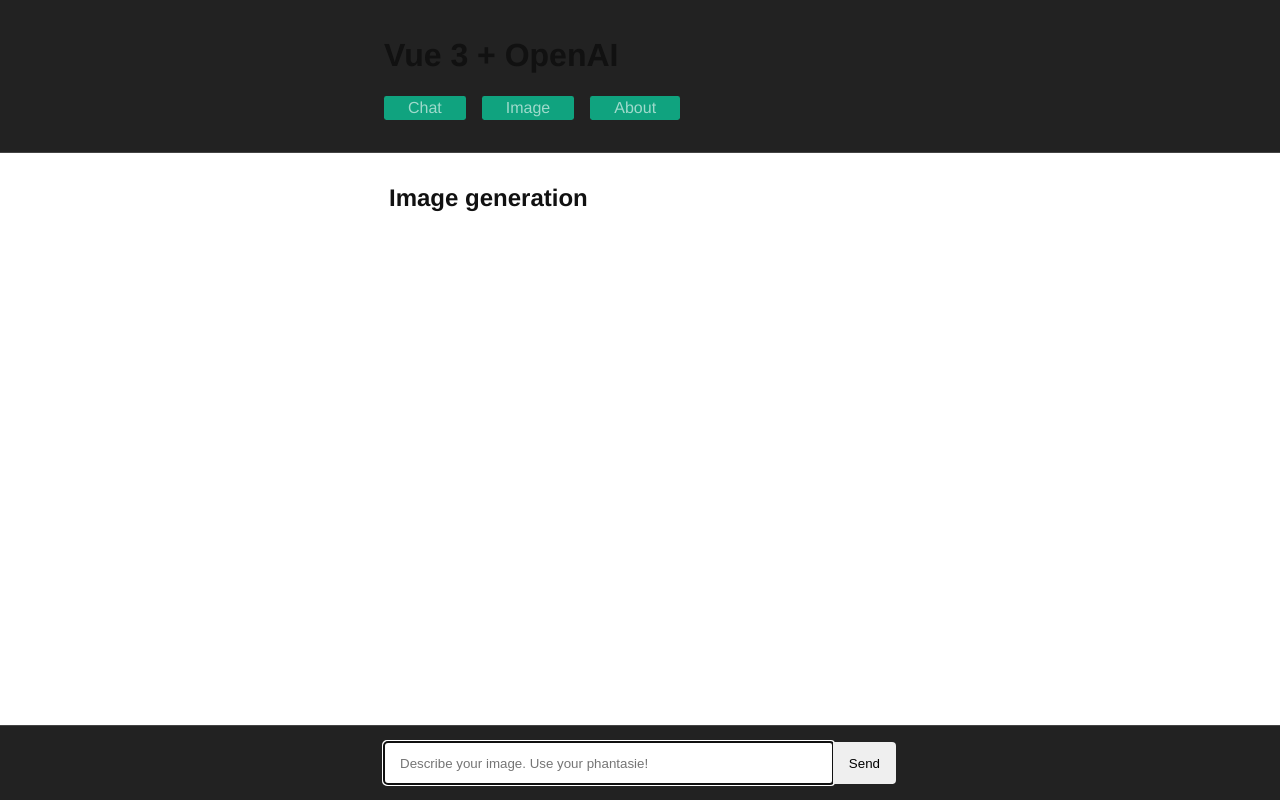
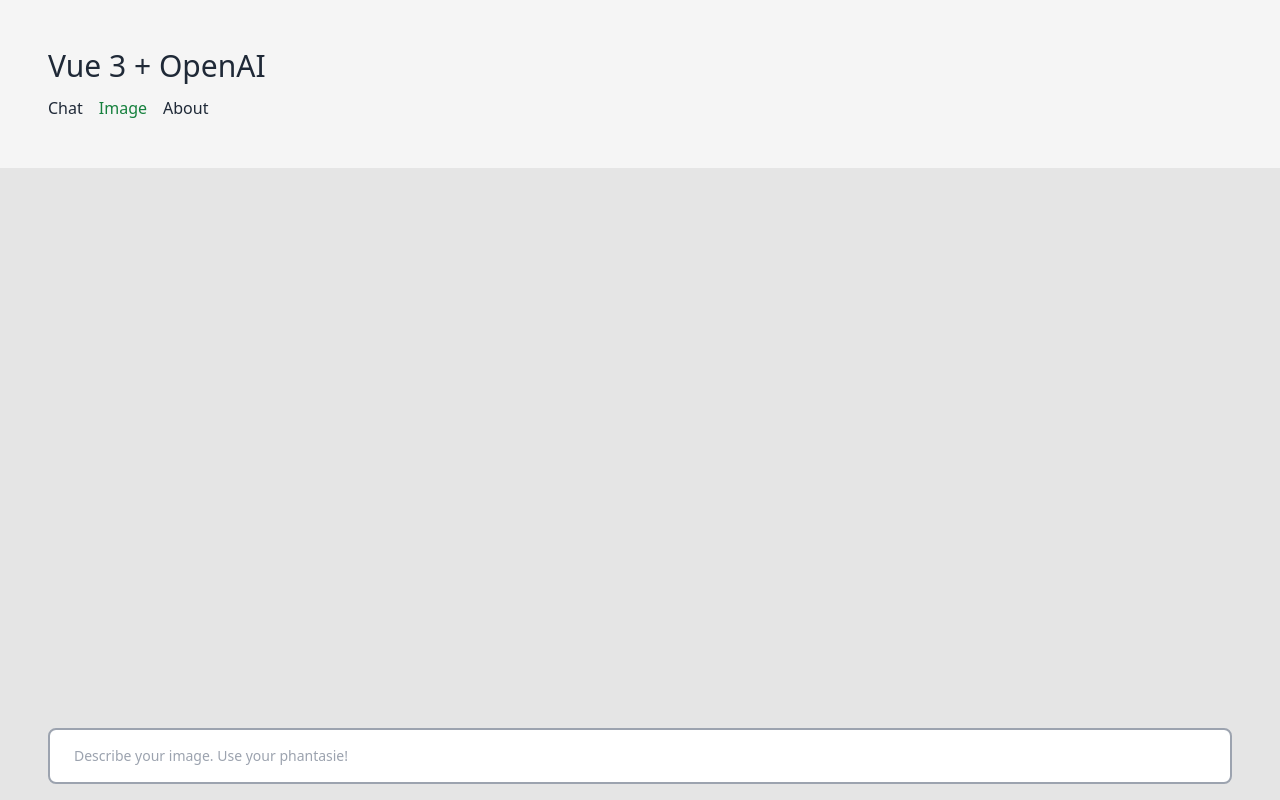
Before and after one commit to vergissberlin/example-openai-vuejs, a Vue app: page /image in a window 1280 px wide. Built offline with nearby package versions, Linux system fonts and the light colour scheme.

Commit message:
Use tailwind for styling

```diff
--- a/index.html
+++ b/index.html
@@ -6,10 +6,11 @@
     <link rel="icon" href="https://upload.wikimedia.org/wikipedia/commons/c/c2/Robot_icon_%28WMF%29.svg">
     <meta name="viewport" content="width=device-width, initial-scale=1.0">
     <title>Vue3 + OpenAI example</title>
+    <script src="https://cdn.tailwindcss.com"></script>
 </head>
 
-<body>
-    <div id="app"></div>
+<body class="bg-neutral-200 text-gray-800 dark:bg-neutral-800 dark:text-gray-200 flex h-screen w-screen">
+    <div id="app" class="flex flex-col h-screen justify-between  w-screen"></div>
     <script type="module" src="/src/main.ts"></script>
 </body>
 
--- a/src/App.vue
+++ b/src/App.vue
@@ -3,104 +3,18 @@
 </script>
 
 <template>
-	<header>
-		<h1>Vue 3 + OpenAI</h1>
-		<nav>
-			<RouterLink to="/">Chat</RouterLink>
-			<RouterLink to="/image">Image</RouterLink>
-			<RouterLink to="/about">About</RouterLink>
+	<header class="px-12 py-12 bg-neutral-100 dark:bg-neutral-900">
+		<h1 class="pb-3 text-3xl">Vue 3 + OpenAI</h1>
+		<nav class="flex gap-4 flex-start">
+			<RouterLink to="/" active-class="text-green-700 dark:text-green-500 " class="hover:underline">Chat</RouterLink>
+			<RouterLink to="/image" active-class="text-green-700 dark:text-green-500" class="hover:underline"
+				>Image</RouterLink
+			>
+			<RouterLink to="/about" active-class="text-green-700 dark:text-green-500" class="hover:underline"
+				>About</RouterLink
+			>
 		</nav>
 	</header>
 
 	<RouterView />
 </template>
-
-<style>
-	:root {
-		--color-primary: #007bff;
-		--color-primary-light: #057bff;
-		--color-primary-dark: #006bff;
-		--color-secondary: #6c757d;
-		--color-secondary-light: #7c858d;
-		--color-secondary-dark: #5c656d;
-		--color-success: #28a745;
-		--color-success-light: #38b745;
-		--color-success-dark: #18a745;
-		--color-danger: #dc3545;
-		--color-danger-light: #ec3545;
-		--color-danger-dark: #cc3545;
-		--color-warning: #ffc107;
-		--color-warning-light: #ffc107;
-		--color-warning-dark: #ffc107;
-		--container-padding-horizontal: 30vw;
-	}
-	html,
-	body {
-		min-height: 100%;
-		color: #111;
-		font-family: 'Helvetica Neue', sans-serif;
-		margin: 0 auto;
-		scroll-behavior: smooth;
-	}
-	.container {
-		margin: 1rem var(--container-padding-horizontal);
-	}
-
-	#app {
-		height: 100vh;
-		display: grid;
-		grid-template-columns: 1fr;
-		grid-template-rows: auto 1fr auto;
-		grid-template-areas:
-			'header'
-			'main'
-			'footer';
-	}
-
-	#app > header {
-		grid-area: header;
-		padding: 1rem var(--container-padding-horizontal);
-		background: #222;
-		border-bottom: #444 1px solid;
-	}
-
-	#app > main {
-		grid-area: main;
-		padding: 15px 5px 10px 5px;
-		max-width: 2fr;
-	}
-
-	#app > footer {
-		grid-area: footer;
-		background: #222;
-		border-top: #444 1px solid;
-	}
-
-	nav {
-		display: flex;
-		align-items: left;
-		justify-content: left;
-		gap: 1rem;
-		margin: 1rem 0;
-	}
-
-	nav a {
-		padding: 0.2em 1.5em;
-		border-radius: 0.15em;
-		background-color: rgb(16, 163, 127);
-		text-decoration: none;
-		color: #ffffff99;
-	}
-
-	nav a:hover {
-		background-color: rgb(16, 163, 127, 0.8);
-		color: #ffffffaa;
-	}
-
-	@media (prefers-color-scheme: dark) {
-		body {
-			background: rgb(52, 53, 65);
-			color: rgb(174, 201, 201);
-		}
-	}
-</style>
--- a/src/views/AboutView.vue
+++ b/src/views/AboutView.vue
@@ -1,26 +1,37 @@
 <template>
-	<main class="container">
-		<h2>Example project for an AI chat</h2>
+	<main class="px-12 py-12 mb-auto">
+		<h2 class="mb-3 text-3xl">Example project for an AI chat</h2>
 		<p>
 			This is an example project for an AI chat. It uses the
-			<a href="https://openai.com">OpenAI</a> API to generate answers.
+			<a href="https://openai.com" class="text-green-600 underline hover:text-green-500">OpenAI</a> API to generate
+			answers.
 		</p>
+
+		<h2 class="mt-6 mb-3 text-3xl">Source code</h2>
 		<p>
 			You can find the source code on
-			<a href="https://github.com/vergissberlin/example-openai-vue">
+			<a
+				href="https://github.com/vergissberlin/example-openai-vue"
+				class="text-green-600 underline hover:text-green-500"
+			>
 				https://github.com/vergissberlin/example-openai-vue
 			</a>
 			for the client and
-			<a href="https://github.com/vergissberlin/example-openai-server">
+			<a
+				href="https://github.com/vergissberlin/example-openai-server"
+				class="text-green-600 underline hover:text-green-500"
+			>
 				https://github.com/vergissberlin/example-openai-server
 			</a>
 			for the server.
 		</p>
 		<p>Please note that the server is hosted on Heroku and might take a while to start up.</p>
+		<h2 class="mt-6 mb-3 text-2xl">Imprint</h2>
+		<address>
+			<p>André Lademann</p>
+			<p>Hardenbergstraße 48</p>
+			<p>04275 Leipzig</p>
+			<p>Germany</p>
+		</address>
 	</main>
 </template>
-
-<style scoped>
-	@media (min-width: 1024px) {
-	}
-</style>
--- a/src/views/ChatView.vue
+++ b/src/views/ChatView.vue
@@ -35,7 +35,7 @@
 		disabled.value = true
 
 		// URL encode prompt
-        // @ts-ignore
+		// @ts-ignore
 		const promptEncoded = encodeURIComponent(promptTemplates[configTemplate.value] + prompt.value)
 		chats.value.push(prompt.value)
 		// fetch get request with prompt as parameter and json response  to localhost 3000 with prompt
@@ -68,78 +68,28 @@
 </script>
 
 <template>
-	<main class="ov-scroll">
-		<h2 class="container">Chat with AI</h2>
+	<main class="py-12 mb-auto">
 		<LoadingIndicator v-if="disabled" />
-		<ul class="message" ref="messagesElement">
-			<li v-for="chat in chats" :key="chat" v-html="chat"></li>
+		<ul ref="messagesElement">
+			<li
+				v-for="chat in chats"
+				:key="chat"
+				v-html="chat"
+				class="px-12 py-3 even:bg-neutral-300 dark:even:bg-neutral-700 leading-0"
+			></li>
 		</ul>
 	</main>
-	<footer>
-		<div class="chats-input" ref="promptElement">
+	<footer class="px-12 py-4 w-screen">
+		<div ref="promptElement">
 			<input
 				type="text"
 				placeholder="Ask me something"
 				v-model="prompt"
+				class="w-full border-2 border-gray-300 bg-white px-6 py-4 rounded-lg text-sm focus:outline-none focus:border-gray-400 dark:bg-neutral-900 dark:text-neutral-100 dark:border-neutral-700"
 				:disabled="disabled"
 				autofocus
 				@keyup.enter="askAi()"
 			/>
-
-			<button @click="askAi()">Send</button>
 		</div>
 	</footer>
 </template>
-
-<style>
-	.message {
-		list-style: none;
-		padding: 0;
-		margin: 0;
-		color: rgb(210, 219, 231, 0.8);
-	}
-	.message li {
-		margin: 0;
-		padding: 1rem var(--container-padding-horizontal);
-	}
-	.message li:nth-child(even) {
-		background: #222;
-	}
-
-	.chats-input {
-		display: grid;
-		grid-direction: column;
-		grid-template-columns: 1fr auto;
-		gap: 0;
-		margin: 1rem var(--container-padding-horizontal);
-	}
-
-	.chats-input input,
-	.chats-input button {
-		padding: 1em 1.2em;
-		border-radius: 0.3em;
-		border: 0;
-	}
-	.chats-input input {
-		border-bottom-right-radius: 0;
-		border-top-right-radius: 0;
-	}
-	.chats-input button {
-		border-bottom-left-radius: 0;
-		border-top-left-radius: 0;
-	}
-
-	@media (prefers-color-scheme: dark) {
-		body {
-			background: #111;
-			color: rgb(174, 201, 201);
-		}
-		button,
-		input {
-			background: #333;
-			color: rgb(174, 201, 201);
-			border-color: #222;
-			outline: #222;
-		}
-	}
-</style>
--- a/src/views/ImageView.vue
+++ b/src/views/ImageView.vue
@@ -3,25 +3,24 @@
 	import { ref, nextTick, onMounted } from 'vue'
 	import type { Ref } from 'vue'
 
-	// Types
-	type Results = {
-		prompt: string
-		image: string
+	// Interfaces
+	interface Result {
+		prompt?: string
+		image?: string
 	}
 
 	// Refs
 	const prompt: Ref<string> = ref('')
 	const disabled: Ref<boolean> = ref(false)
-	const results: Ref<Array<Results>> = ref([])
+	const results: Ref<Array<Result>> = ref([])
 	const url = 'https://vgbln-openai.herokuapp.com' || 'http://localhost:3000'
-
 	const messagesElement = ref<HTMLDivElement | null>(null)
 	const promptElement = ref<HTMLDivElement | null>(null)
 
 	onMounted(async () => {
 		await nextTick()
 		const div = messagesElement.value!.lastElementChild as HTMLDivElement
-		//div.scrollIntoView().catch(() => {})
+		// div.scrollIntoView().catch(() => {})
 	})
 
 	// Methods
@@ -62,10 +61,13 @@
 
 <template>
 	<main>
-		<h2 class="container">Image generation</h2>
 		<LoadingIndicator v-if="disabled" />
-		<ul class="message" ref="messagesElement">
-			<li v-for="result in results" :key="result">
+		<ul class="" ref="messagesElement">
+			<li
+				v-for="result in results"
+				:key="result"
+				class="px-12 py-3 even:bg-neutral-300 dark:even:bg-neutral-700 leading-0"
+			>
 				<picture>
 					<img :src="result.image" />
 					<figcaption>{{ result.prompt }}</figcaption>
@@ -73,71 +75,18 @@
 			</li>
 		</ul>
 	</main>
-	<footer>
-		<div class="results-input" ref="promptElement">
+
+	<footer class="px-12 py-4 w-screen">
+		<div ref="promptElement">
 			<input
 				type="text"
+				class="w-full border-2 border-gray-300 bg-white px-6 py-4 rounded-lg text-sm focus:outline-none focus:border-gray-400 dark:bg-neutral-900 dark:text-neutral-100 dark:border-neutral-700"
 				placeholder="Describe your image. Use your phantasie!"
 				v-model="prompt"
 				:disabled="disabled"
 				autofocus
 				@keyup.enter="askAi()"
 			/>
-
-			<button @click="askAi()">Send</button>
 		</div>
 	</footer>
 </template>
-
-<style>
-	.message {
-		list-style: none;
-		padding: 0;
-		margin: 0;
-		color: rgb(210, 219, 231, 0.8);
-	}
-	.message li {
-		margin: 0;
-		padding: 1rem var(--container-padding-horizontal);
-	}
-	.message li:nth-child(even) {
-		background: #222;
-	}
-
-	.results-input {
-		display: grid;
-		grid-direction: column;
-		grid-template-columns: 1fr auto;
-		gap: 0;
-		margin: 1rem var(--container-padding-horizontal);
-	}
-
-	.results-input input,
-	.results-input button {
-		padding: 1em 1.2em;
-		border-radius: 0.3em;
-		border: 0;
-	}
-	.results-input input {
-		border-bottom-right-radius: 0;
-		border-top-right-radius: 0;
-	}
-	.results-input button {
-		border-bottom-left-radius: 0;
-		border-top-left-radius: 0;
-	}
-
-	@media (prefers-color-scheme: dark) {
-		body {
-			background: #111;
-			color: rgb(174, 201, 201);
-		}
-		button,
-		input {
-			background: #333;
-			color: rgb(174, 201, 201);
-			border-color: #222;
-			outline: #222;
-		}
-	}
-</style>
```
Also changed, not shown: src/components/PromptInput.vue (+2 -19 lines).
